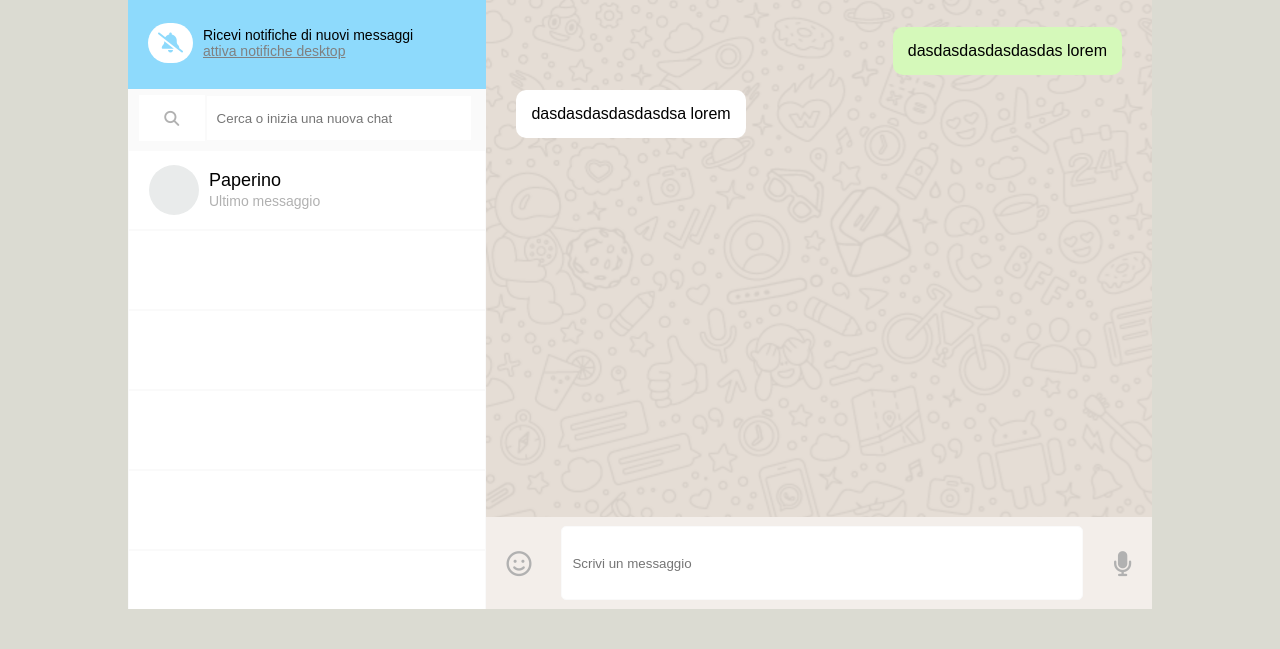
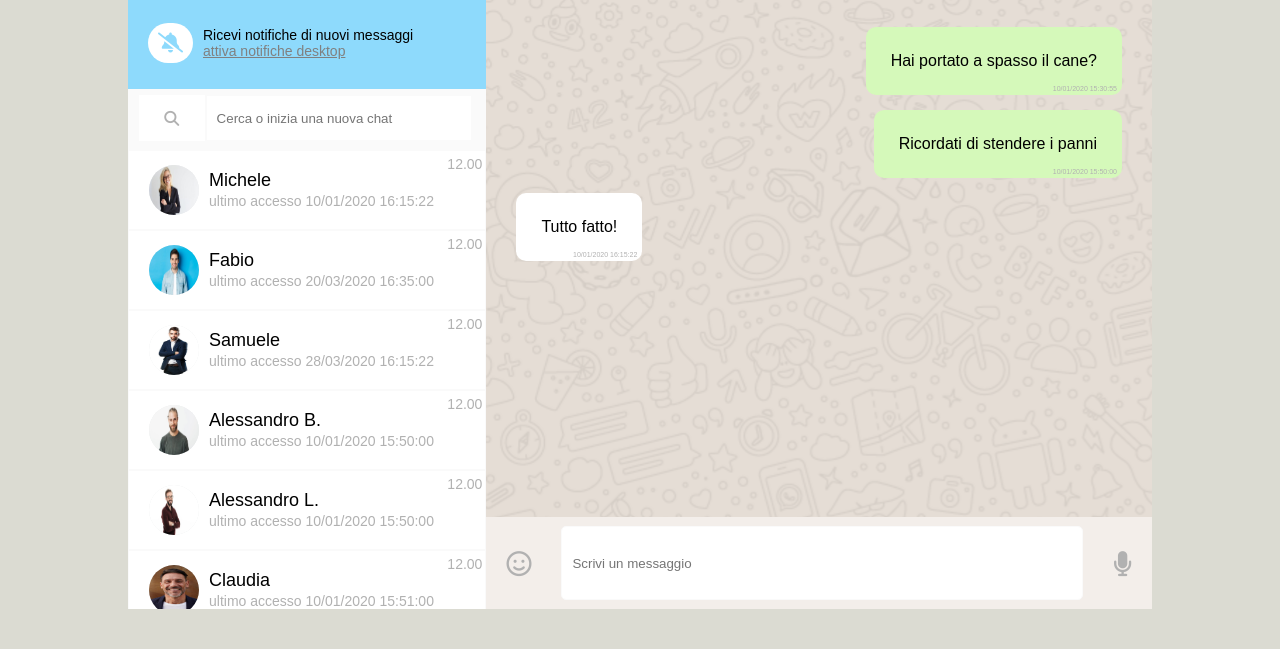
Before and after one commit to Ninotro/vue-boolzapp, a plain HTML site: page index.html in a window 1280 px wide. Shown: the part 151-800 px from the top of the page. Drawn offline with nearby package versions, Linux system fonts and the light colour scheme.

Commit message:
last access

```diff
--- a/css/style.css
+++ b/css/style.css
@@ -68,6 +68,8 @@
     width: 50px;
 }
 
+
+
 #user-info-sx .preview-image-user img {
     border-radius: 999px;
     object-fit: fill;
@@ -114,6 +116,15 @@
     gap: 10px;
 
 }
+
+#contact-active-sx .preview-image-user img {
+    border-radius: 999px;
+    object-fit: fill;
+    width: 100%;
+    height: 100%;
+
+}
+
 
 .last-access {
     margin-top: 2px;
@@ -229,6 +240,16 @@
     display: flex;
     align-items: center;
     padding-left: 20px;
+    position: relative;
+}
+
+.hour-last-message {
+    position: absolute;
+    top: 5px;
+    right: 3px;
+    font-size: 14px;
+    color: #b1b1b1;
+
 }
 
 .grey {
@@ -237,6 +258,14 @@
 
 .block-single-chat .preview-image-user {
   margin-right: 10px;
+}
+
+.block-single-chat .preview-image-user img {
+
+    border-radius: 999px;
+    object-fit: fill;
+    width: 100%;
+    height: 100%;
 }
 
 
@@ -258,31 +287,55 @@
     background-image: url(../img/28719144-86dc0f70-73b1-11e7-911d-60d70fcded21.png);
     object-fit: fill;
     overflow-y: auto;
+
+
+}
+
+.conversation{
+
+
+
+}
+
+.active {
     display: flex;
     flex-direction: column;
     padding-top: 30px;
     padding-right: 30px;
     padding-left: 30px;
     gap: 15px;
+}
 
+.none {
+    display: none;
 }
 
 .text-send {
     max-width: 300px;
 
-    padding: 15px;
+    padding: 25px;
     background-color: #d5f9ba;
     align-self: flex-end;
     border-radius: 10px;
+    position:relative
 }
 
 .text-received {
     max-width: 300px;
 
-    padding: 15px;
+    padding: 25px;
     background-color: white;
     align-self: flex-start;
     border-radius: 10px;
+    position: relative;
+}
+
+.hour-chat{
+    position: absolute;
+    bottom:3px;
+    right: 5px;
+    font-size: 7px;
+    color: #b1b1b1;
 }
 
 /* BARRA DI INSERIMENTOTESTO */
--- a/index.html
+++ b/index.html
@@ -6,7 +6,7 @@
     <meta name="viewport" content="width=device-width, initial-scale=1.0">
     <link rel="stylesheet" href="https://cdnjs.cloudflare.com/ajax/libs/font-awesome/6.4.0/css/all.min.css" integrity="sha512-iecdLmaskl7CVkqkXNQ/ZH/XLlvWZOJyj7Yy7tcenmpD1ypASozpmT/E0iPtmFIB46ZmdtAc9eNBvH0H/ZpiBw==" crossorigin="anonymous" referrerpolicy="no-referrer" />
     <link rel="stylesheet" href="css/style.css">
-    <title>Document</title>
+    <title>Boolzapp</title>
 </head>
 <body>
 
@@ -49,11 +49,14 @@
                             <div id="contact-active-info">
                                 <div id="contact-active-sx">
                                     <div class="preview-image-user">
-                                        <img src="" alt="">
+                                        <img :src="contacts[activeUser].avatar" alt="">
                                     </div>
                                     <div class="contact-active-info-text">
-                                        <div class="name-contact">Paperino</div>
-                                        <div class="last-access">Ultimo accesso</div>
+                                        <div class="name-contact">{{contacts[activeUser].name}}</div>
+                                        <div class="last-access " v-if="contacts[activeUser].messages" v-if="contacts[activeUser].messages.length">Ultimo accesso
+                                            {{contacts[activeUser].messages[1].date}}
+                                        </div>
+
                                     </div>
                                 </div>
                                 <div class="user-info-dx">
@@ -97,30 +100,17 @@
                                 </div>
                                 <!-- Parte dove sono contenute le chat -->
                                 <div id="preview-contact-message">
-                                    <div class="block-single-chat">
+                                    <div class="block-single-chat" v-for="(contact,index) in contacts" @click = "activeUser = index">
                                         <div class="preview-image-user grey">
-                                            <img src="" alt="">
+                                            <img :src="contact.avatar" alt="">
                                         </div>
                                         <div class="contact-active-info-text">
-                                            <div class="name-contact">Paperino</div>
-                                            <div class="last-access">Ultimo messaggio</div>
+                                            <div class="name-contact">{{contact.name}}</div>
+                                            <div class="last-access" v-if="contact.messages.length">ultimo accesso {{contact.messages[contact.messages.length-1].date}} </div>
                                         </div>
+                                        <div class="hour-last-message">12.00</div>
                                     </div>
-                                    <div class="block-single-chat">
 
-                                    </div>
-                                    <div class="block-single-chat">
-
-                                    </div>
-                                    <div class="block-single-chat">
-
-                                    </div>
-                                    <div class="block-single-chat">
-
-                                    </div>
-                                    <div class="block-single-chat">
-
-                                    </div>
 
                                 </div>
 
@@ -128,14 +118,22 @@
                         <!-- parte chat a destra -->
                             <div id="main-dx">
                                 <div id="principal-interface">
-                                    <div class="text-send">dasdasdasdasdasdas lorem</div>
-                                    <div class="text-received">dasdasdasdasdasdsa lorem</div>
+                                    <div class="conversation" :class="activeUser === index ? 'active' : 'none' "  v-for="(contact,index) in contacts"  >
 
+                                            <div :class="comment.status === 'sent' ? 'text-send' : 'text-received' " v-for="(comment,indexComments) in contact.messages">
+                                                <p>{{comment.message }}</p>
+                                                <div class="hour-chat">{{comment.date}}</div>
+
+                                            </div>
+
+
+                                    </div>
                                 </div>
-                                <div id="bartext">
+                                <div id="bartext"   @keydown.enter="nuovoMessage(activeUser)">
                                     <i class="fa-regular fa-face-smile"></i>
-                                    <input id="input-insert-text" type="text" placeholder="Scrivi un messaggio">
+                                    <input id="input-insert-text" type="text" placeholder="Scrivi un messaggio" v-model="newMessage">
                                     <i class="fa-solid fa-microphone"></i>
+
 
                                 </div>
                             </div>
--- a/js/main.js
+++ b/js/main.js
@@ -0,0 +1,228 @@
+const {createApp} = Vue;
+
+createApp ({
+    data() {
+        return {
+            orario: new Date().toLocaleTimeString(),
+            defaultMessageObject: {},
+            dataNow:new Date().toLocaleString(),
+            newMessage:"",
+            newMessageObject : {},
+            activeUser: 0,
+            contacts: [
+                {
+                    name: 'Michele',
+                    avatar: 'img/avatar_1.jpg',
+                    visible: true,
+                    messages: [
+                        {
+                            date: '10/01/2020 15:30:55',
+                            message: 'Hai portato a spasso il cane?',
+                            status: 'sent'
+                        },
+                        {
+                            date: '10/01/2020 15:50:00',
+                            message: 'Ricordati di stendere i panni',
+                            status: 'sent'
+                        },
+                        {
+                            date: '10/01/2020 16:15:22',
+                            message: 'Tutto fatto!',
+                            status: 'received'
+                        }
+                    ],
+                },
+                {
+                    name: 'Fabio',
+                    avatar: 'img/avatar_2.jpg',
+                    visible: true,
+                    messages: [
+                        {
+                            date: '20/03/2020 16:30:00',
+                            message: 'Ciao come stai?',
+                            status: 'sent'
+                        },
+                        {
+                            date: '20/03/2020 16:30:55',
+                            message: 'Bene grazie! Stasera ci vediamo?',
+                            status: 'received'
+                        },
+                        {
+                            date: '20/03/2020 16:35:00',
+                            message: 'Mi piacerebbe ma devo andare a fare la spesa.',
+                            status: 'sent'
+                        }
+                    ],
+                },
+                {
+                    name: 'Samuele',
+                    avatar: 'img/avatar_3.jpg',
+                    visible: true,
+                    messages: [
+                        {
+                            date: '28/03/2020 10:10:40',
+                            message: 'La Marianna va in campagna',
+                            status: 'received'
+                        },
+                        {
+                            date: '28/03/2020 10:20:10',
+                            message: 'Sicuro di non aver sbagliato chat?',
+                            status: 'sent'
+                        },
+                        {
+                            date: '28/03/2020 16:15:22',
+                            message: 'Ah scusa!',
+                            status: 'received'
+                        }
+                    ],
+                },
+                {
+                    name: 'Alessandro B.',
+                    avatar: 'img/avatar_4.jpg',
+                    visible: true,
+                    messages: [
+                        {
+                            date: '10/01/2020 15:30:55',
+                            message: 'Lo sai che ha aperto una nuova pizzeria?',
+                            status: 'sent'
+                        },
+                        {
+                            date: '10/01/2020 15:50:00',
+                            message: 'Si, ma preferirei andare al cinema',
+                            status: 'received'
+                        }
+                    ],
+                },
+                {
+                    name: 'Alessandro L.',
+                    avatar: 'img/avatar_5.jpg',
+                    visible: true,
+                    messages: [
+                        {
+                            date: '10/01/2020 15:30:55',
+                            message: 'Ricordati di chiamare la nonna',
+                            status: 'sent'
+                        },
+                        {
+                            date: '10/01/2020 15:50:00',
+                            message: 'Va bene, stasera la sento',
+                            status: 'received'
+                        }
+                    ],
+                },
+                {
+                    name: 'Claudia',
+                    avatar: 'img/avatar_6.jpg',
+                    visible: true,
+                    messages: [
+                        {
+                            date: '10/01/2020 15:30:55',
+                            message: 'Ciao Claudia, hai novità?',
+                            status: 'sent'
+                        },
+                        {
+                            date: '10/01/2020 15:50:00',
+                            message: 'Non ancora',
+                            status: 'received'
+                        },
+                        {
+                            date: '10/01/2020 15:51:00',
+                            message: 'Nessuna nuova, buona nuova',
+                            status: 'sent'
+                        }
+                    ],
+                },
+                {
+                    name: 'Federico',
+                    avatar: 'img/avatar_7.jpg',
+                    visible: true,
+                    messages: [
+                        {
+                            date: '10/01/2020 15:30:55',
+                            message: 'Fai gli auguri a Martina che è il suo compleanno!',
+                            status: 'sent'
+                        },
+                        {
+                            date: '10/01/2020 15:50:00',
+                            message: 'Grazie per avermelo ricordato, le scrivo subito!',
+                            status: 'received'
+                        }
+                    ],
+                },
+                {
+                    name: 'Davide',
+                    avatar: 'img/avatar_8.jpg',
+                    visible: true,
+                    messages: [
+                        {
+                            date: '10/01/2020 15:30:55',
+                            message: 'Ciao, andiamo a mangiare la pizza stasera?',
+                            status: 'received'
+                        },
+                        {
+                            date: '10/01/2020 15:50:00',
+                            message: 'No, l\'ho già mangiata ieri, ordiniamo sushi!',
+                            status: 'sent'
+                        },
+                        {
+                            date: '10/01/2020 15:51:00',
+                            message: 'OK!!',
+                            status: 'received'
+                        }
+                    ],
+                }
+            ]
+
+
+        }
+
+
+    },
+
+    methods: {
+
+        nuovoMessage(index,indexComments) {
+
+            this.newMessageObject = {
+                message : this.newMessage,
+                status : "sent",
+                date : this.orario
+            }
+
+
+            console.log(this.newMessageObject);
+            this.contacts[index].messages.push(this.newMessageObject)
+            console.log(this.contacts[index].messages);
+            this.newMessage = ""
+
+            this.defaultMessageObject = {
+
+                    message : "ok",
+                    status : "receveid",
+                    date : this.orario
+
+            }
+
+            this.contacts[index].messages.push(this.defaultMessageObject)
+
+
+        },
+
+
+
+
+
+
+
+
+
+
+        }
+
+
+
+
+
+
+
+}).mount("#container-main")
```
Also changed, not shown: img/avatar_1.jpg (added), img/avatar_2.jpg (added), img/avatar_3.jpg (added), img/avatar_4.jpg (added), img/avatar_5.jpg (added), img/avatar_6.jpg (added), img/avatar_7.jpg (added), img/avatar_8.jpg (added).
